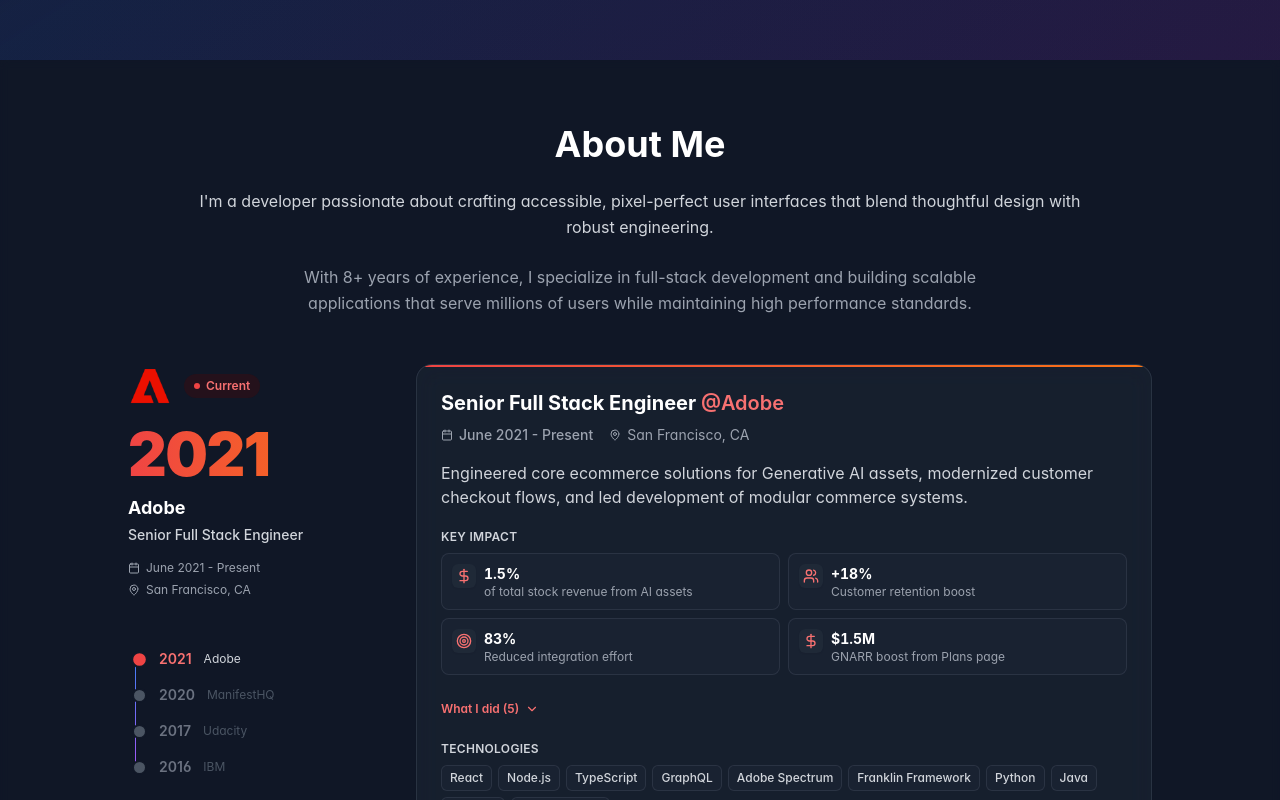
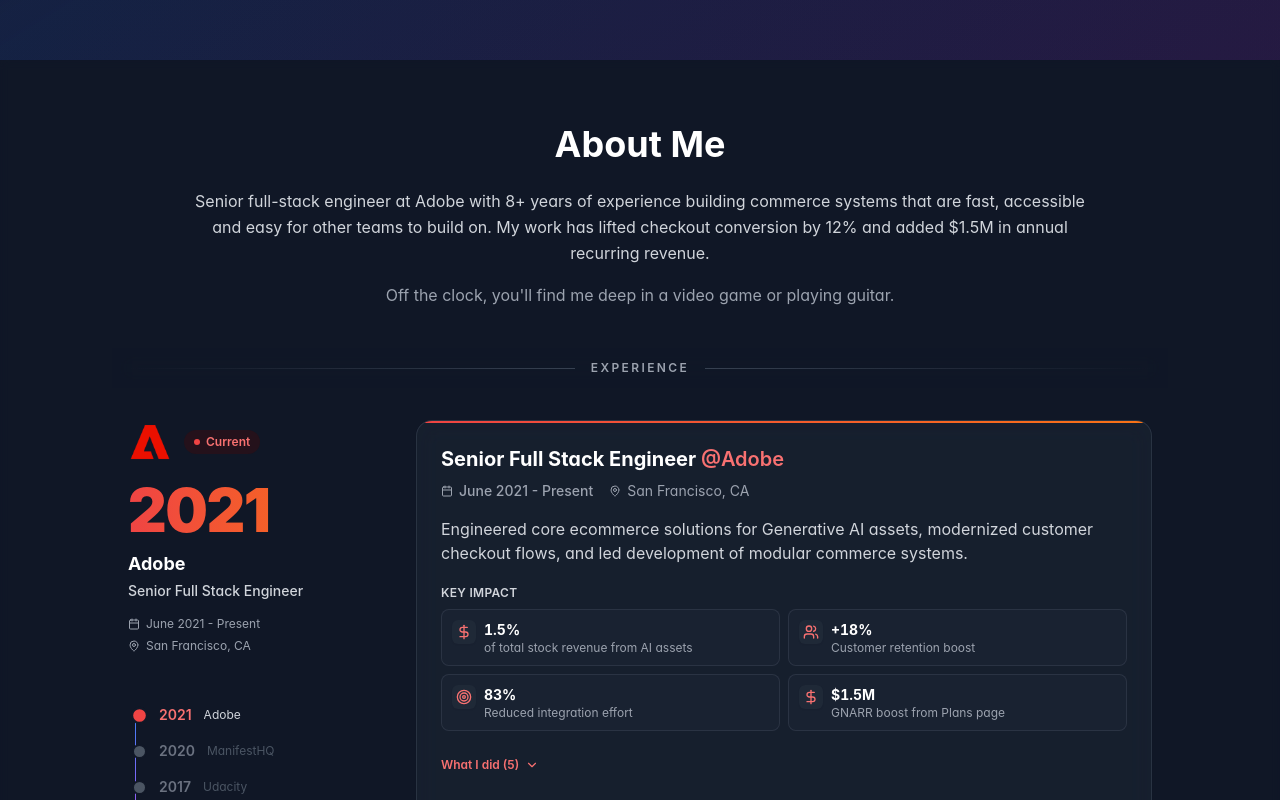
Before and after one commit to arsaikia/portfolio_v2.0, a React (Vite) app: page / in a window 1280 px wide. Shown: the part 740-1540 px from the top of the page. Built offline with nearby package versions, Linux system fonts and the light colour scheme; a web font is replaced by a local one.

Commit message:
feat(about): sticky Experience bar, centred rail, tighter bio

```diff
--- a/src/components/About.tsx
+++ b/src/components/About.tsx
@@ -12,7 +12,7 @@
       >
         <div className="container-max section-padding">
           {/* About Me - Compact and Simple */}
-          <div className="text-center mb-12">
+          <div className="text-center mb-10">
             <h2
               id="about-heading"
               className="text-3xl md:text-4xl font-bold text-gray-900 dark:text-white mb-6"
@@ -21,12 +21,12 @@
             </h2>
 
             <div className="max-w-4xl mx-auto">
-              <p className="text-base text-gray-600 dark:text-gray-300 leading-relaxed mb-6">
-                I'm a developer passionate about crafting accessible, pixel-perfect user interfaces that blend thoughtful design with robust engineering.
+              <p className="text-base text-gray-600 dark:text-gray-300 leading-relaxed mb-4">
+                Senior full-stack engineer at Adobe with 8+ years of experience building commerce systems that are fast, accessible and easy for other teams to build on. My work has lifted checkout conversion by 12% and added $1.5M in annual recurring revenue.
               </p>
 
               <p className="text-base text-gray-500 dark:text-gray-400 leading-relaxed max-w-3xl mx-auto">
-                With 8+ years of experience, I specialize in full-stack development and building scalable applications that serve millions of users while maintaining high performance standards.
+                Off the clock, you'll find me deep in a video game or playing guitar.
               </p>
             </div>
           </div>
@@ -35,9 +35,20 @@
           <div className="max-w-5xl mx-auto">
             {/* Timeline */}
             <section className="mb-8" aria-labelledby="experience-heading">
-              <h3 id="experience-heading" className="sr-only">
-                Career Timeline
-              </h3>
+              {/* Sticks under the site header while the timeline scrolls;
+                  releases with the section. Doubles as the bio/career separator. */}
+              <div className="sticky top-16 z-30 -mx-4 px-4 mb-8 py-3 bg-gray-50/85 dark:bg-gray-900/85 backdrop-blur-md">
+                <div className="flex items-center gap-4">
+                  <span className="h-px flex-1 bg-gradient-to-r from-transparent to-gray-300 dark:to-gray-700" aria-hidden="true" />
+                  <h3
+                    id="experience-heading"
+                    className="text-xs font-semibold uppercase tracking-[0.2em] text-gray-500 dark:text-gray-400"
+                  >
+                    Experience
+                  </h3>
+                  <span className="h-px flex-1 bg-gradient-to-l from-transparent to-gray-300 dark:to-gray-700" aria-hidden="true" />
+                </div>
+              </div>
               <Timeline />
             </section>
           </div>
--- a/src/components/Timeline.tsx
+++ b/src/components/Timeline.tsx
@@ -84,6 +84,11 @@
 const EASE_ENTRANCE = 'cubic-bezier(0.22, 1, 0.36, 1)'
 /** Standard material-ish curve. Used for state changes / cross-fades. */
 const EASE_STATE = 'cubic-bezier(0.4, 0, 0.2, 1)'
+
+/** Space taken by the fixed site header (64px) + sticky "Experience" bar. */
+const STICKY_OFFSET = 128
+/** Focal line (fraction of viewport height) that picks the active card. */
+const FOCAL = 0.55
 
 const prefersReducedMotion = () =>
   typeof window !== 'undefined' &&
@@ -215,9 +220,29 @@
 
 const CompanyRail = ({ items, activeIndex, progress, reduced, onSelect }: CompanyRailProps) => {
   const duration = reduced ? 0 : 520
+  const railRef = useRef<HTMLDivElement>(null)
+  const [top, setTop] = useState(STICKY_OFFSET)
+
+  /* Keep the rail vertically centred in the space below the sticky bars */
+  useEffect(() => {
+    const el = railRef.current
+    if (!el) return
+    const update = () => {
+      const free = window.innerHeight - STICKY_OFFSET
+      setTop(STICKY_OFFSET + Math.max(0, (free - el.offsetHeight) / 2))
+    }
+    update()
+    window.addEventListener('resize', update)
+    const ro = typeof ResizeObserver !== 'undefined' ? new ResizeObserver(update) : null
+    ro?.observe(el)
+    return () => {
+      window.removeEventListener('resize', update)
+      ro?.disconnect()
+    }
+  }, [])
 
   return (
-    <div className="sticky top-28 self-start">
+    <div ref={railRef} className="sticky self-start" style={{ top }}>
       {/* Cross-fading company panel. Panels share one grid cell so the rail
           sizes itself to the tallest entry — no magic height, no layout shift. */}
       <div className="grid">
@@ -418,7 +443,7 @@
       }
 
   return (
-    <li ref={registerRef} data-timeline-item={item.id} style={revealStyle}>
+    <li ref={registerRef} data-timeline-item={item.id} className="scroll-mt-36" style={revealStyle}>
       <article
         aria-labelledby={headingId}
         className={`relative overflow-hidden rounded-2xl bg-white/90 dark:bg-gray-800/50 backdrop-blur-md border border-gray-200/60 dark:border-gray-700/60 shadow-sm hover:shadow-lg p-5 sm:p-6 ${
@@ -650,7 +675,7 @@
         const index = cardRefs.current.indexOf(visible[0].target as HTMLLIElement)
         if (index !== -1) setActiveIndex(index)
       },
-      { rootMargin: '-45% 0px -45% 0px', threshold: 0 }
+      { rootMargin: `-${Math.round(FOCAL * 100)}% 0px -${Math.round((1 - FOCAL) * 100) - 1}% 0px`, threshold: 0 }
     )
 
     cardRefs.current.forEach((el) => el && observer.observe(el))
@@ -669,7 +694,7 @@
       if (!el) return
       const rect = el.getBoundingClientRect()
       if (rect.height === 0) return
-      const focal = window.innerHeight * 0.5
+      const focal = window.innerHeight * FOCAL
       setProgress(Math.max(0, Math.min(1, (focal - rect.top) / rect.height)))
     }
 
@@ -690,6 +715,7 @@
 
   const scrollToIndex = useCallback(
     (index: number) => {
+      setActiveIndex(index)
       cardRefs.current[index]?.scrollIntoView({
         behavior: reduced ? 'auto' : 'smooth',
         block: 'center',
--- a/src/index.css
+++ b/src/index.css
@@ -159,7 +159,7 @@
 @layer base {
   html {
     scroll-behavior: smooth;
-    scroll-padding-top: 4rem;
+    scroll-padding-top: 5rem;
     /* Optimize for mobile performance */
     -webkit-text-size-adjust: 100%;
     text-size-adjust: 100%;
```
